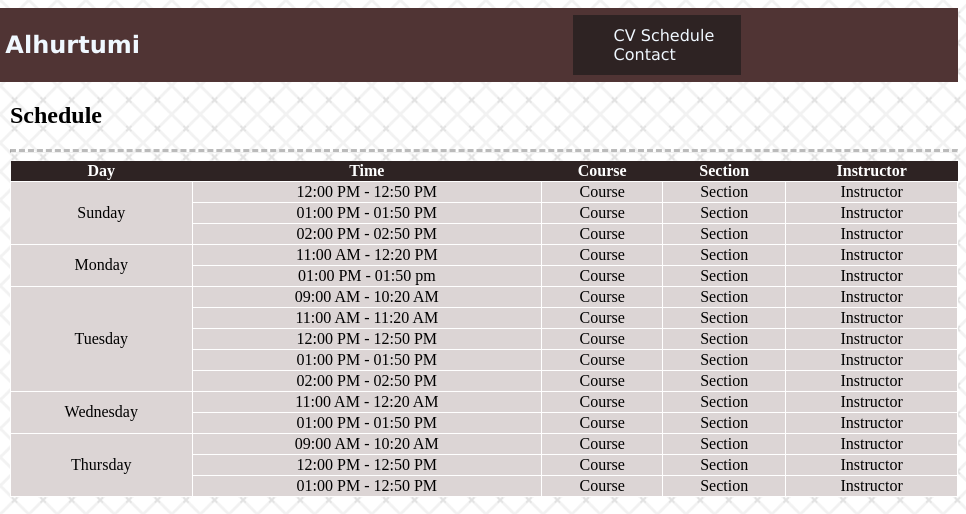
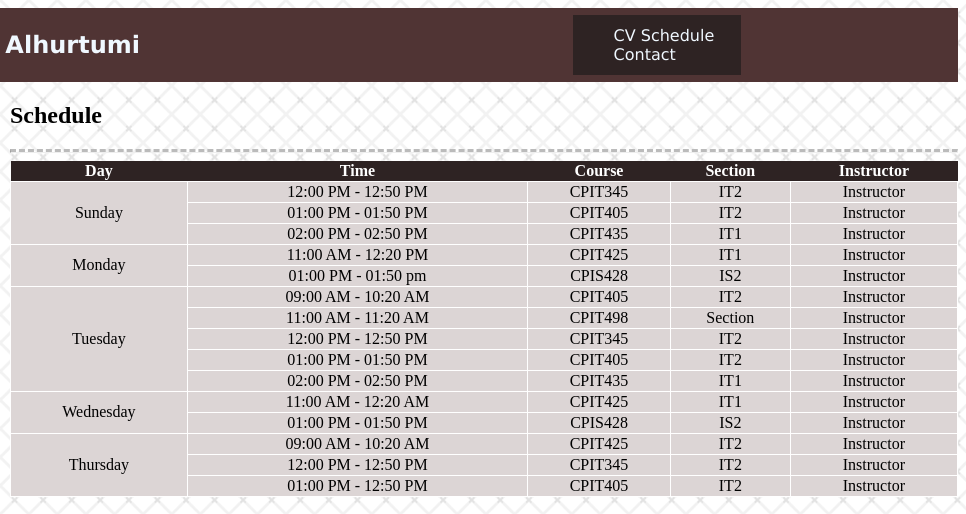
Before and after one commit to muathal/CPIT405_Assigment1_muath, a plain HTML site: page schedule.html in a window 1280 px wide. Shown: the top 514 px of the page, 314-1280 px from the left. Drawn offline with Linux system fonts and the light colour scheme.

Commit message:
Update schedule.html
added courses and sections

```diff
--- a/schedule.html
+++ b/schedule.html
@@ -28,96 +28,96 @@
         <tr>
             <td rowspan="3">Sunday</td>
             <td>12:00 PM - 12:50 PM</td>
-            <td>Course</td>
-            <td>Section</td>
+            <td>CPIT345</td>
+            <td>IT2</td>
             <td>Instructor</td>
         </tr>
         <tr>
             <td>01:00 PM - 01:50 PM</td>
-            <td>Course</td>
-            <td>Section</td>
+            <td>CPIT405</td>
+            <td>IT2</td>
             <td>Instructor</td>
         </tr>
         <tr>
             <td>02:00 PM - 02:50 PM</td>
-            <td>Course</td>
-            <td>Section</td>
+            <td>CPIT435</td>
+            <td>IT1</td>
             <td>Instructor</td>
         </tr>
         <tr>
             <td rowspan="2">Monday</td>
             <td>11:00 AM - 12:20 PM</td>
-            <td>Course</td>
-            <td>Section</td>
+            <td>CPIT425</td>
+            <td>IT1</td>
             <td>Instructor</td>
         </tr>
         <tr>
             <td>01:00 PM - 01:50 pm</td>
-            <td>Course</td>
-            <td>Section</td>
+            <td>CPIS428</td>
+            <td>IS2</td>
             <td>Instructor</td>
         </tr>
         <tr>
             <td rowspan="5">Tuesday</td>
             <td>09:00 AM - 10:20 AM</td>
-            <td>Course</td>
-            <td>Section</td>
+            <td>CPIT405</td>
+            <td>IT2</td>
             <td>Instructor</td>
         </tr>
         <tr>
             <td>11:00 AM - 11:20 AM</td>
-            <td>Course</td>
+            <td>CPIT498</td>
             <td>Section</td>
             <td>Instructor</td>
         </tr>
         <tr>
             <td>12:00 PM - 12:50 PM</td>
-            <td>Course</td>
-            <td>Section</td>
+            <td>CPIT345</td>
+            <td>IT2</td>
             <td>Instructor</td>
         </tr>
         <tr>
             <td>01:00 PM - 01:50 PM</td>
-            <td>Course</td>
-            <td>Section</td>
+            <td>CPIT405</td>
+            <td>IT2</td>
             <td>Instructor</td>
         </tr>
         <tr>
             <td>02:00 PM - 02:50 PM</td>
-            <td>Course</td>
-            <td>Section</td>
+            <td>CPIT435</td>
+            <td>IT1</td>
             <td>Instructor</td>
         </tr>
         <tr>
             <td rowspan="2">Wednesday</td>
             <td>11:00 AM - 12:20 AM</td>
-            <td>Course</td>
-            <td>Section</td>
+            <td>CPIT425</td>
+            <td>IT1</td>
             <td>Instructor</td>
         </tr>
         <tr>
             <td>01:00 PM - 01:50 PM</td>
-            <td>Course</td>
-            <td>Section</td>
+            <td>CPIS428</td>
+            <td>IS2</td>
             <td>Instructor</td>
         </tr>
         <tr>
             <td rowspan="3">Thursday</td>
             <td>09:00 AM - 10:20 AM</td>
-            <td>Course</td>
-            <td>Section</td>
+            <td>CPIT425</td>
+            <td>IT2</td>
             <td>Instructor</td>
         </tr>
         <tr>
             <td>12:00 PM - 12:50 PM</td>
-            <td>Course</td>
-            <td>Section</td>
+            <td>CPIT345</td>
+            <td>IT2</td>
             <td>Instructor</td>
         </tr>
         <tr>
             <td>01:00 PM - 12:50 PM</td>
-            <td>Course</td>
-            <td>Section</td>
+            <td>CPIT405</td>
+            <td>IT2</td>
             <td>Instructor</td>
         </tr>
     </table>
@@ -176,4 +176,5 @@
     <p>© 2025 Muath Alhurtumi</p>
 </section>
 </body>
+
 </html>
```
